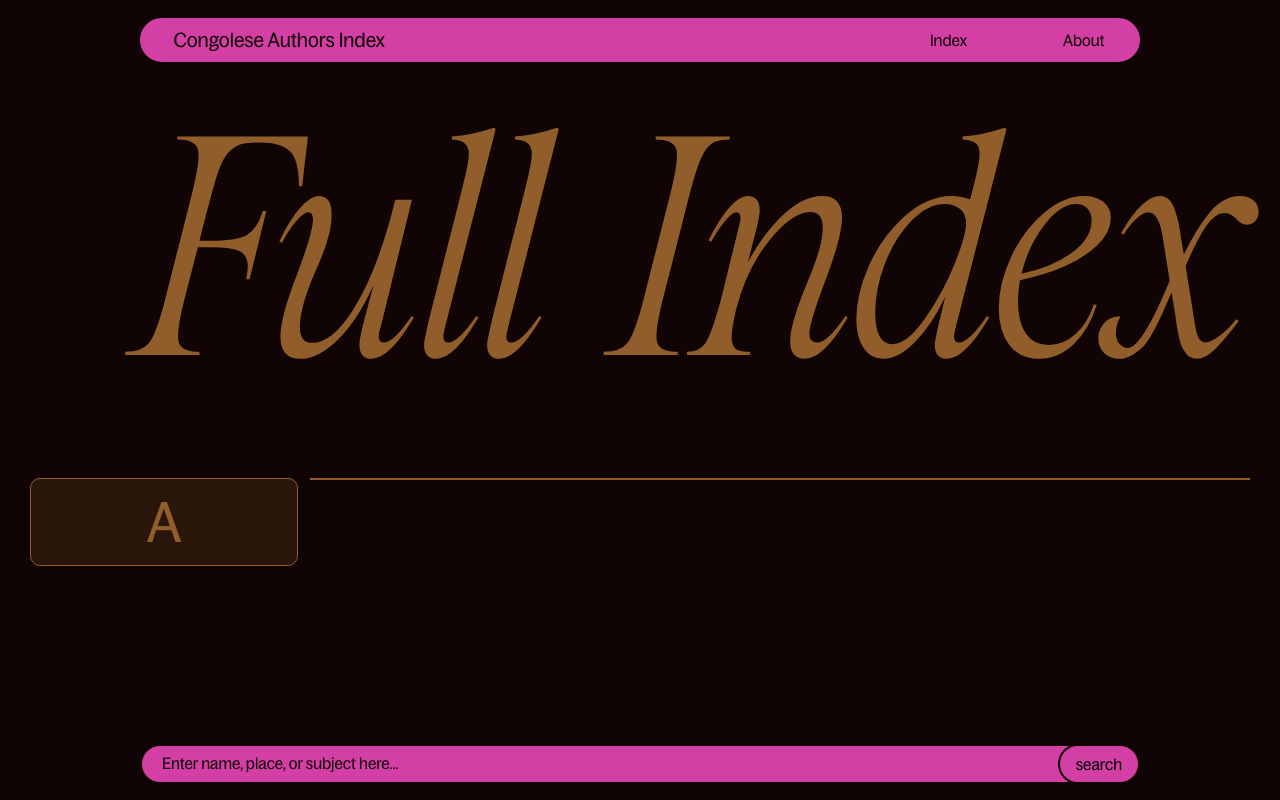
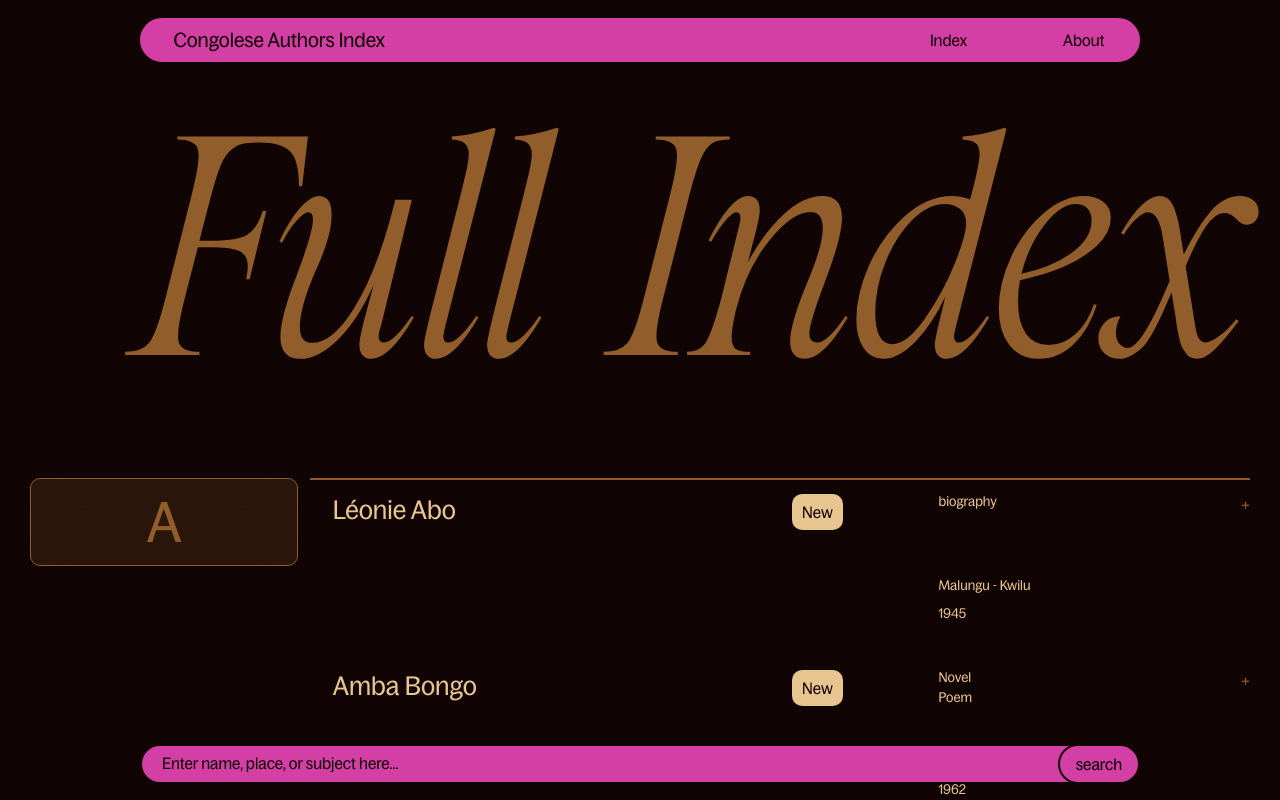
Before and after one commit to UncleDoubleU/Congolese-Authors-Index, a React (Vite) app in the folder 20250513-cai/: page / in a window 1280 px wide. Shown: the top 800 px of the page. Built offline with nearby package versions, Linux system fonts and the light colour scheme.

Commit message:
renamed the authors' cards removed the easing from the hovwe effect and using Navlink to dynamic root on the cards instead of a div

```diff
--- a/20250513-cai/src/App.tsx
+++ b/20250513-cai/src/App.tsx
@@ -1,6 +1,6 @@
 import "./App.sass";
 import { BrowserRouter, Routes, Route } from "react-router";
-import { createContext } from "react";
+import authors from '../authors_db/authors.json';
 
 import Header from "./components/Header/Header";
 import Index from "./pages/Index/Index";
@@ -10,6 +10,7 @@ import About from "./pages/About/About";
 import NotFound from "./pages/NotFound/NotFound";
 import AuthorPage from "./pages/AuthorPage/AuthorPage";
 
+import { TestContext } from "./Contexts/Contexts";
 
 function App() {
 
@@ -28,16 +29,18 @@ function App() {
       <BrowserRouter>
         <Header />
         <BottomNav />
-
+        <TestContext
+          value={authors}>
           <Routes>
             <Route path="/" element={<Index />} />
-            <Route path="/authorname"
+            <Route path="/author/"
               element={<AuthorPage />}
             />
             <Route path="/about" element={<About />} />
             <Route path="/notfound" element={<NotFound />} />
 
           </Routes>
+        </TestContext>
         <Footer />
       </BrowserRouter>
     </>
--- /dev/null
+++ b/20250513-cai/src/Contexts/Contexts.tsx
@@ -0,0 +1,39 @@
+// decided to use createContext instead of basic props to make it easier to use the data across multiple elements.
+import { createContext } from "react";
+
+
+// setting the interfaces to silence the typescript error.
+// interfaces allow to define object properties and their types
+// doing this allows to prevent type related errors during compilations therefore minimizing runtime issues.
+// runtime errors are errors that occur while your program is running, these are harder to fix
+interface Bibliography {
+  title: string;
+  publishing: string;
+  yearOfPublication: number;
+  numberOfPages: number;
+  ISBN: string;
+  genre: string;
+}
+
+interface Author {
+  id: number;
+  firstName: string;
+  lastName: string;
+  placeOfBirth: string;
+  dateOfBirth: number;
+  dateOfDeath: number;
+  knownFor: string;
+  biography: string;
+  // I can pass the object type here if I want to use less code
+  bibliography: Bibliography;
+  writingLanguage: string;
+  portrait: string;
+  sources: string;
+  genres: string[];
+  sex: string;
+}
+
+// generics are a one of the main ways to create reusable components that work with multiple types.
+// passing Author as a generic allows typescript to access the proporties of the context's value
+// this ensures that only objects with the Author properties types can be passed in as value
+export const TestContext = createContext<Author[]>([]);
--- a/20250513-cai/src/components/Author/Author.module.sass
+++ b/20250513-cai/src/components/AuthorCard/AuthorCard.module.sass
@@ -7,6 +7,7 @@
      display: grid
      justify-content: center
      border-radius: 0.625rem
+     color: App.$caiBeige
 
 @mixin new-item-base
      padding: 0.35rem 0.65rem
@@ -28,7 +29,6 @@
      grid-template-columns: 3fr auto auto
      grid-template-rows: auto auto
      gap: 0.75rem
-     transition: all 0.2s ease-in-out
 
      &:hover, &:focus
           padding: 0.65rem 0.65rem
--- a/20250513-cai/src/components/Author/Author.tsx
+++ b/20250513-cai/src/components/AuthorCard/AuthorCard.tsx
@@ -1,9 +1,11 @@
-import styles from "./Author.module.sass"
-import { useState, useEffect } from "react"
-
+import styles from "./AuthorCard.module.sass"
+import { useState, useEffect, useContext } from "react"
+import { TestContext } from "../../Contexts/Contexts"
+import { NavLink } from "react-router";
 // setting the prop types using the interface object allowing them to be undefined for now
 interface AuthorProps {
      id: string;
+     link: string;
      fullName?: string;
      newItem?: boolean;
      pob?: string;
@@ -11,7 +13,8 @@ interface AuthorProps {
      genres: string[];
 }
 
-function Author({ id, fullName, newItem, pob, dob, genres }: AuthorProps) {
+function Author({ id, link, fullName, newItem, pob, dob, genres }: AuthorProps) {
+     const authorData = useContext(TestContext);
      const [width, setWidth] = useState(window.innerWidth)
 
      useEffect(() => {
@@ -24,6 +27,10 @@ function Author({ id, fullName, newItem, pob, dob, genres }: AuthorProps) {
 
      function handleResize() {
           setWidth(window.innerWidth)
+     }
+
+     function handleClick() {
+
      }
 
      // if there is a genre add a list item otherwise do nothing
@@ -40,9 +47,9 @@ function Author({ id, fullName, newItem, pob, dob, genres }: AuthorProps) {
 
 
      return (
-          <div
+          <NavLink to={link}
                className={styles.container}
-          // onClick={handleClick}
+               onClick={handleClick}
           >
                <h2 className={styles.h2}>{fullName}</h2>
                {newItem && <div className={styles.newItem}><p>New</p></div>}
@@ -53,7 +60,7 @@ function Author({ id, fullName, newItem, pob, dob, genres }: AuthorProps) {
 
                <button aria-label="click for more info" className={styles.infoBtn}>+</button>
 
-          </div >
+          </NavLink >
      )
 }
 
--- a/20250513-cai/src/components/Body/Body.tsx
+++ b/20250513-cai/src/components/Body/Body.tsx
@@ -1,5 +1,5 @@
 
-import Author from "../Author/Author";
+import Author from "../AuthorCard/AuthorCard";
 import PageTitle from "../PageTitle/PageTitle";
 import IndexCat from "../IndexCat/IndexCat";
 function Body() {
--- a/20250513-cai/src/pages/Index/Index.tsx
+++ b/20250513-cai/src/pages/Index/Index.tsx
@@ -1,55 +1,41 @@
-// decided to use createContext instead of basic props to make it easier to use the data across multiple elements.
-import { createContext } from "react";
+
+import { useContext } from "react"
+import { TestContext } from "../../Contexts/Contexts";
 
 import PageTitle from '../../components/PageTitle/PageTitle';
 import IndexCat from '../../components/IndexCat/IndexCat';
-import authors from '../../../authors_db/authors.json';
+import AuthorCard from '../../components/AuthorCard/AuthorCard';
 
 
-// setting the interfaces to silence the typescript error.
-// interfaces allow to define object properties and their types
-// doing this allows to prevent type related errors during compilations therefore minimizing runtime issues.
-// runtime errors are errors that occur while your program is running, these are harder to fix
+// const authorsList = authors.map(author =>
+//      <AuthorCard
+//           id={`${author.firstName}_${author.id}_${author.lastName}`}
+//           fullName={`${author.firstName} ${author.lastName}`}
+//           newItem={true}
+//           pob={author.placeOfBirth}
+//           dob={author.dateOfBirth}
+//           genres={author.genres}
+//      />);
+function Index() {
+     const authorsData = useContext(TestContext);
+     const cards = authorsData.map(author =>
+          <AuthorCard
+               link={`${author.firstName.toLocaleLowerCase()}${author.lastName.toLocaleLowerCase()}${author.id}`}
+               id={`${author.firstName}_${author.id}_${author.lastName}`}
+               fullName={`${author.firstName} ${author.lastName}`}
+               newItem={true}
+               pob={author.placeOfBirth}
+               dob={author.dateOfBirth}
+               genres={author.genres}
+          />
+     );
 
-interface Bibliography {
-     title: string;
-     publishing: string;
-     yearOfPublication: number;
-     numberOfPages: number;
-     ISBN: string;
-     genre: string;
-}
-
-interface Author {
-     id: number;
-     firstName: string;
-     lastName: string;
-     placeOfBirth: string;
-     dateOfBirth: number;
-     dateOfDeath: number;
-     knownFor: string;
-     biography: string;
-     // I can pass the object type here if I want to use less code
-     bibliography: Bibliography;
-     writingLanguage: string;
-     portrait: string;
-     sources: string;
-     genres: string[];
-     sex: string;
-}
-// generics are a one of the main ways to create reusable components that work with multiple types.
-// passing Author as a generic allows typescript to access the proporties of the context's value
-// this ensures that only objects with the Author properties types can be passed in as value
-const TestContext = createContext<Author[]>([]);
-function Index() {
      return (
           <main>
-               <TestContext
-                    value={authors}>
-                    <PageTitle title="Full Index" />
-                    <IndexCat category="A" />
-               </TestContext>
 
+               <PageTitle title="Full Index" />
+               <IndexCat category="A" />
+               {cards}
           </main>
      )
 }
```
